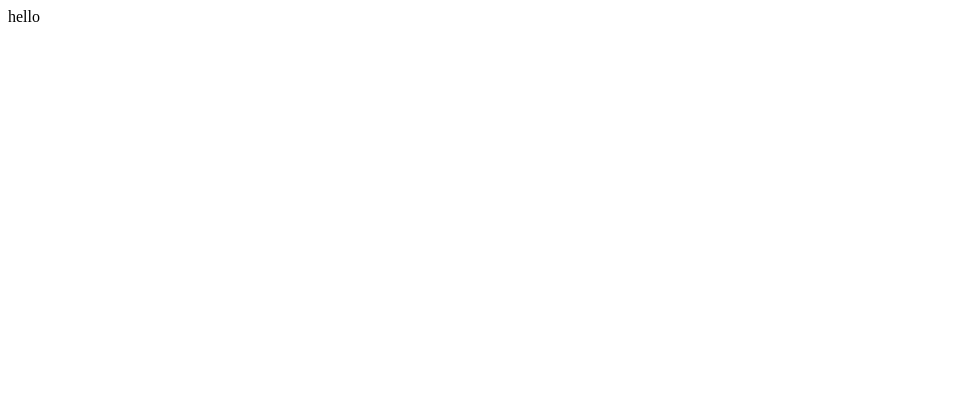
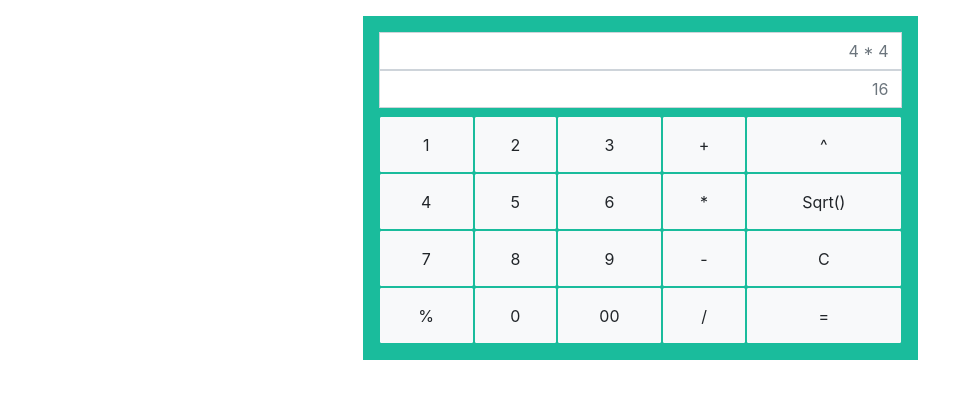
Before and after one commit to VoNguyenThinh/vonguyenthinh.github.io, a plain HTML site: page buoi6/index.html in a window 1280 px wide. Shown: the whole page, without its empty margins (0-973 px from the left). Drawn offline with nearby package versions, Linux system fonts and the light colour scheme.

Commit message:
caculator

```diff
--- a/buoi6/index.html
+++ b/buoi6/index.html
@@ -4,9 +4,53 @@
     <meta charset="UTF-8">
     <meta http-equiv="X-UA-Compatible" content="IE=edge">
     <meta name="viewport" content="width=device-width, initial-scale=1.0">
-    <title>Document</title>
+    <link rel="stylesheet" href="https://maxcdn.bootstrapcdn.com/bootstrap/4.0.0/css/bootstrap.min.css" integrity="sha384-Gn5384xqQ1aoWXA+058RXPxPg6fy4IWvTNh0E263XmFcJlSAwiGgFAW/dAiS6JXm" crossorigin="anonymous">
+    <link rel="stylesheet" href="style.css">
 </head>
 <body>
-    hello
+    <div class="container mt-3">
+        <div class="caculator mx-auto p-3" >
+            <form>
+                <div class="form-group">
+                  <input type="email" class="form-control" id="exampleInputEmail1" aria-describedby="emailHelp" placeholder="4 * 4">
+                </div>
+
+                <div class="form-group">
+                  <input type="password" class="form-control" id="exampleInputPassword1" placeholder="16">
+                </div>
+              </form>
+              <table class="mt-2 " width="100%" >
+                  <tr>
+                      <td><button type="button" class="btn btn-light">1</button></td>
+                      <td><button type="button" class="btn btn-light">2</button></td>
+                      <td><button type="button" class="btn btn-light">3</button></td>
+                      <td><button type="button" class="btn btn-light">+</button></td>
+                      <td><button type="button" class="btn btn-light">^</button></td>
+                  </tr>
+                  <tr>
+                    <td><button type="button" class="btn btn-light">4</button></td>
+                    <td><button type="button" class="btn btn-light">5</button></td>
+                    <td><button type="button" class="btn btn-light">6</button></td>
+                    <td><button type="button" class="btn btn-light">*</button></td>
+                    <td><button type="button" class="btn btn-light">Sqrt()</button></td>
+                </tr>
+                <tr>
+                    <td><button type="button" class="btn btn-light">7</button></td>
+                    <td><button type="button" class="btn btn-light">8</button></td>
+                    <td><button type="button" class="btn btn-light">9</button></td>
+                    <td><button type="button" class="btn btn-light">-</button></td>
+                    <td><button type="button" class="btn btn-light">C</button></td>
+                </tr>
+                <tr>
+                    <td><button type="button" class="btn btn-light">%</button></td>
+                    <td><button type="button" class="btn btn-light">0</button></td>
+                    <td><button type="button" class="btn btn-light">00</button></td>
+                    <td><button type="button" class="btn btn-light">/</button></td>
+                    <td><button type="button" class="btn btn-light">=</button></td>
+                </tr>
+              </table>
+
+        </div>
+    </div>
 </body>
 </html>
--- /dev/null
+++ b/buoi6/style.css
@@ -0,0 +1,19 @@
+.caculator{
+    background-color:#1abc9c;
+    width: 50%;
+}
+.form-group {
+    margin-bottom: 0;
+}
+.form-control{
+    border-radius: 0;
+}
+input{
+    text-align: end;
+}
+.btn{
+    width: 100%;
+    border-radius: 1px;
+    height: 55px;
+
+}
```
